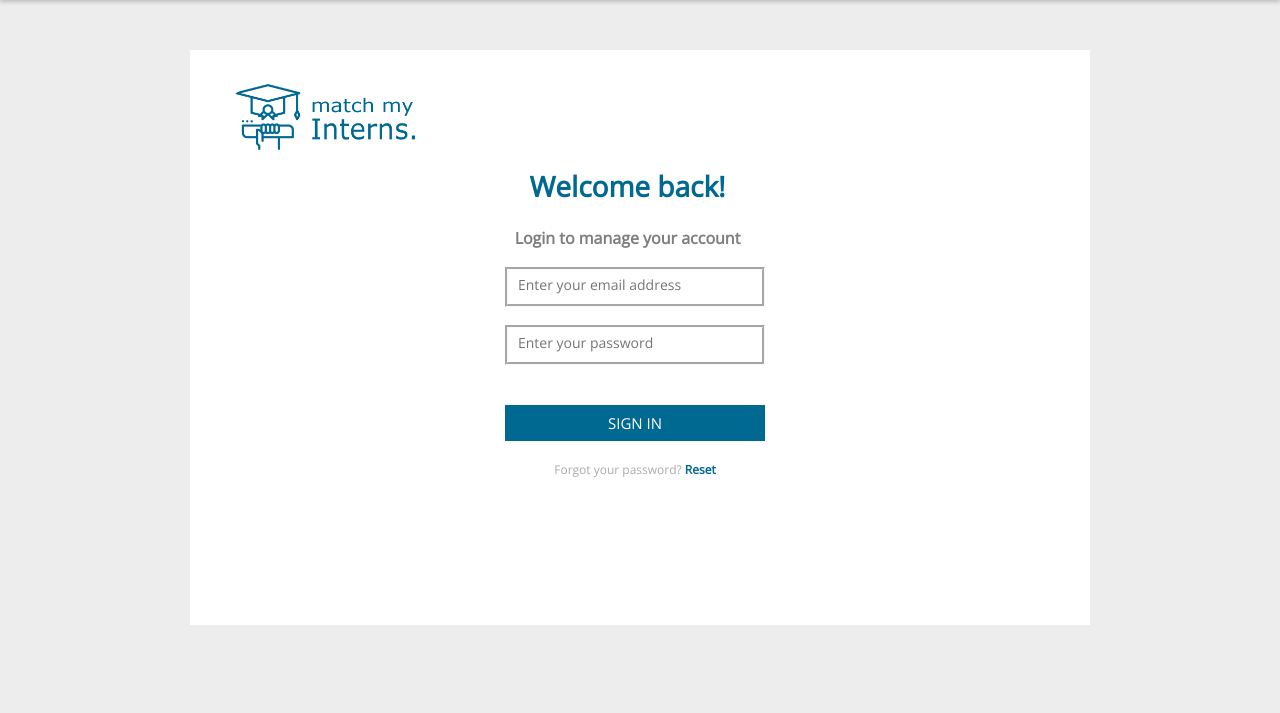
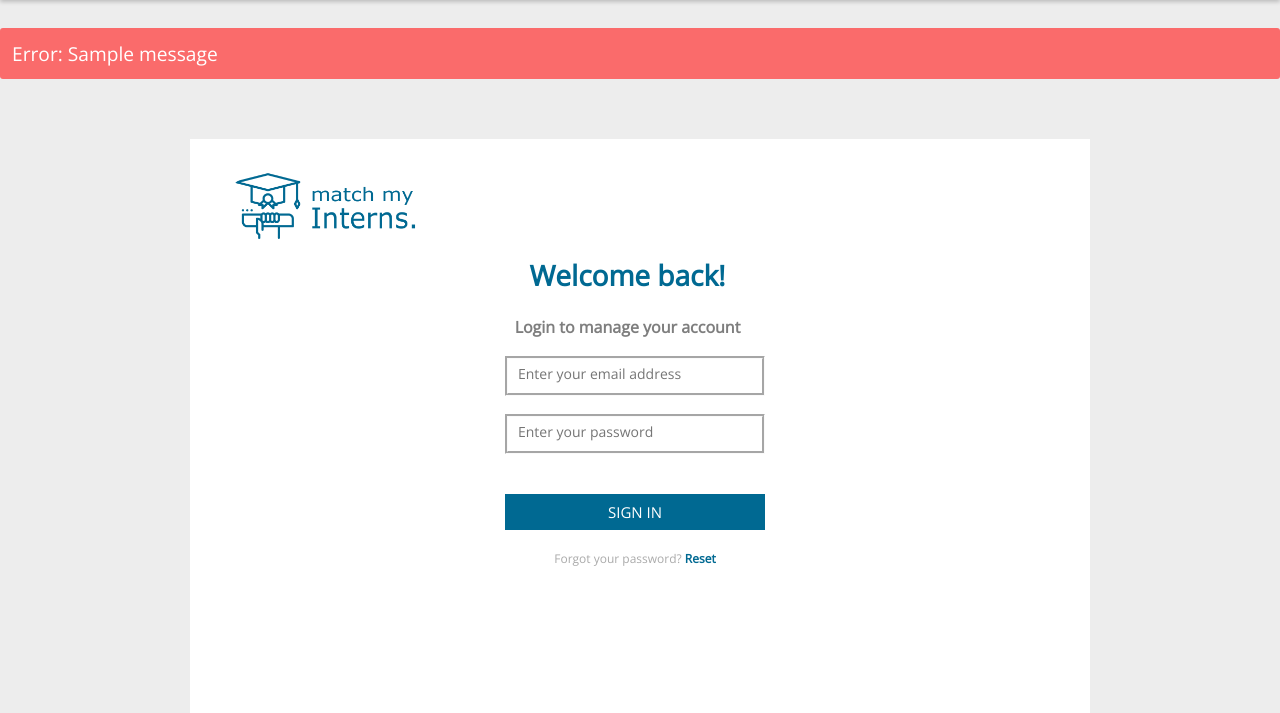
Before and after one commit to RandyDeo/INFO3604_Project, a Flask app: page /login in a window 1280 px wide. Shown: the part 82-795 px from the top of the page. Run offline with Flask 2, Linux system fonts and the light colour scheme; tables that the repository leaves empty hold one stand-in row (values such as "Sample post"); one stand-in notice (Sample message) is shown; some libraries are stand-ins or nearby versions.

Commit message:
Update login.html

```diff
--- a/templates/login.html
+++ b/templates/login.html
@@ -13,7 +13,14 @@
 </head>
 
 <style>
-
+.alert-error {
+      padding: 12px;
+      border-radius: 3px;
+      font-size: 1.2rem;
+      margin-bottom: 16px;
+      background-color:rgba(250, 107, 107, 1);
+      color: white;
+    }
 
 </style>
 
@@ -28,7 +35,13 @@
         </div>
     </nav>
     <br> <br> <br>
-    <br> <br> <br>
+    <br> <br>
+
+    {% for message in get_flashed_messages() %}
+        <div class="alert-error"> Error: {{ message }} </div>
+    {% endfor %}
+
+    <br> <br>
 
     <div class="cont">
     <div class="form">
```
